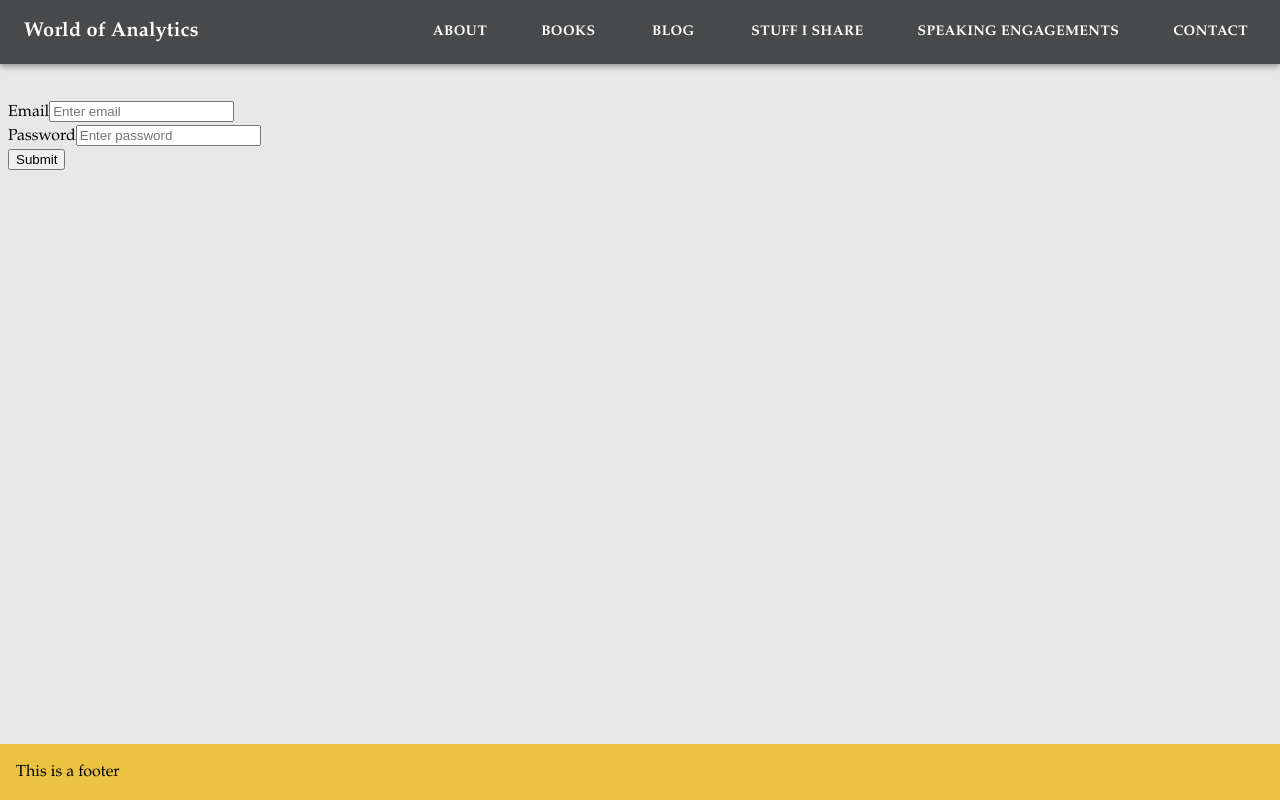
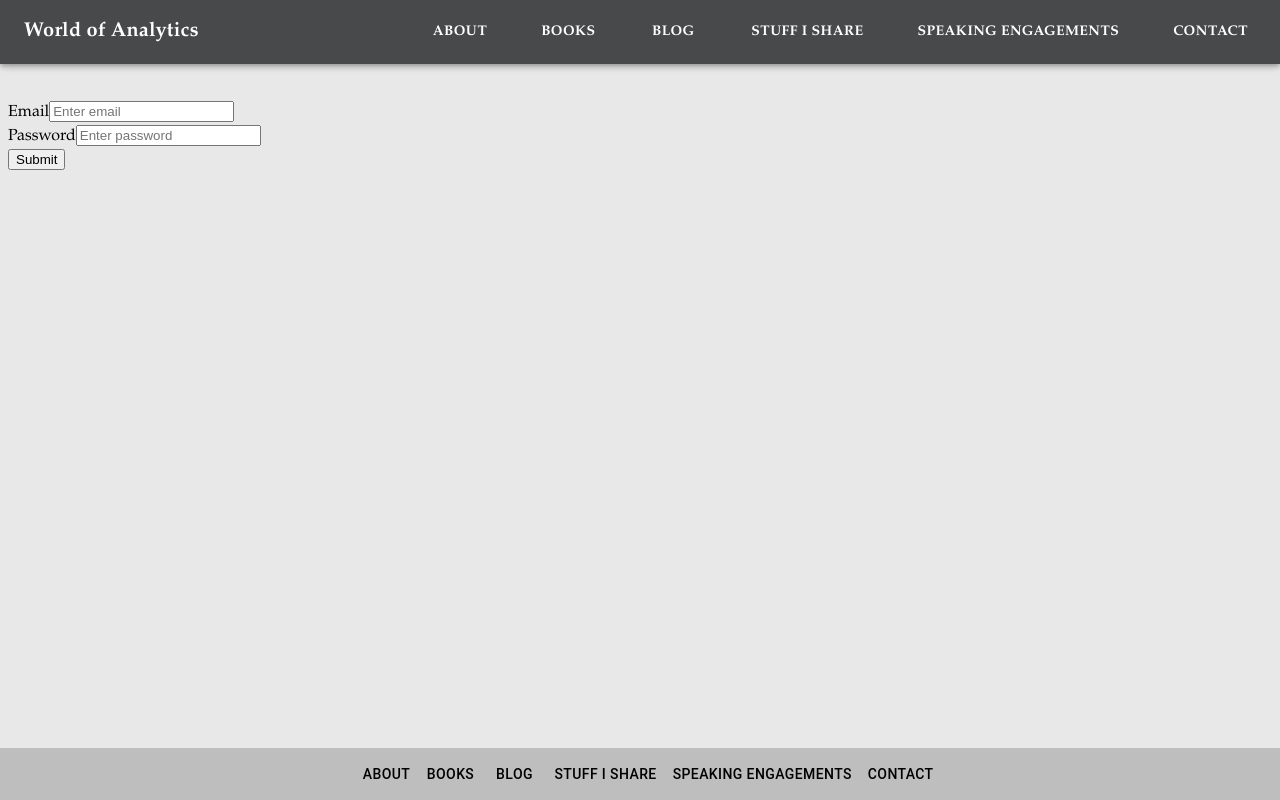
Before and after one commit to Zippylicious/WorldOfAnalytics, a React (Create React App) app in the folder client/: page /login in a window 1280 px wide. Built offline with nearby package versions, Linux system fonts and the light colour scheme.

Commit message:
Added title in bio and blog, updated footer with navigation, added spacing to engagements

```diff
--- a/client/src/about/about.css
+++ b/client/src/about/about.css
@@ -16,7 +16,7 @@
 	display: inline-block;
 }
 
-.aboutContent h3 {
+.aboutContent h2 {
 	margin-top: 0;
 }
 
--- a/client/src/about/about.js
+++ b/client/src/about/about.js
@@ -26,7 +26,7 @@ class About extends Component {
         </div>
 
         <div className="aboutContent">
-          <h3>Bio</h3>
+          <h2>John K. Thompson</h2>
           <p>{this.state.about.bio}</p>
         </div>
       </div>
--- a/client/src/blog/blog.css
+++ b/client/src/blog/blog.css
@@ -28,3 +28,9 @@
 .blogWrapper button {
 	margin-left: 3%;
 }
+
+.blogPreviewTitle {
+	width: 50%;
+	margin: 0 auto;
+	margin-top: 125px;
+}
--- a/client/src/blog/blog.js
+++ b/client/src/blog/blog.js
@@ -57,6 +57,9 @@ class Blog extends Component {
 			<div className="blogWrapper">
 				{ (this.state.isPreview === 1) ?
 					<div>
+						<div className="blogPreviewTitle">
+							<h2>World of Analytics Blog – Musings on Data, Analytics, AI & More</h2>
+						</div>
 						{this.state.posts.map((post) =>
 							<div className="blog preview" name="preview" key={post._id} onClick={() => this._switchToPost(post._id)}>
 								<p className="previewTitle">{post.title}</p>
--- a/client/src/engagements/engagements.css
+++ b/client/src/engagements/engagements.css
@@ -18,3 +18,7 @@
 	width: 50%;
 	margin: 0 auto;
 }
+
+.past {
+	margin-top: 45px;
+}
--- a/client/src/engagements/pastEngagements.js
+++ b/client/src/engagements/pastEngagements.js
@@ -20,7 +20,7 @@ class PastEngagements extends Component {
 
 	render () {
 		return (
-			<div className="engagementsSection">
+			<div className="engagementsSection past">
 				<h2>Past Engagements</h2>
 				{this.state.engagements.map((engagement) =>
 					<div className="engagement" name="engagement" key={engagement._id}>
--- a/client/src/engagements/upcomingEngagements.js
+++ b/client/src/engagements/upcomingEngagements.js
@@ -20,7 +20,7 @@ class UpcomingEngagements extends Component {
 
 	render () {
 		return (
-			<div className="engagementsSection">
+			<div className="engagementsSection upcoming">
 				<h2>Upcoming Engagements</h2>
 				{this.state.engagements.map((engagement) =>
 					<div className="engagement" name="engagement" key={engagement._id}>
--- a/client/src/footer/footer.css
+++ b/client/src/footer/footer.css
@@ -1,9 +1,15 @@
 .footer{
   margin-top: 1rem;
-  padding: 1rem;
-  background-color: rgb(235, 195, 64);
+  padding: .5rem;
+  background-color: #BEBEBE;
   position: fixed;
   bottom: 0;
   left: 0;
   width: 100%;
+  text-align: center;
 }
+
+.footerItems {
+	display: inline-block;
+	margin: 0 auto;
+}
--- a/client/src/footer/footer.js
+++ b/client/src/footer/footer.js
@@ -1,21 +1,62 @@
 import React, {Component} from 'react';
+import { Link as RouterLink } from "react-router-dom";
+import { AppBar, Toolbar, Typography, makeStyles, Button } from "@material-ui/core";
 import './footer.css';
 
-class Footer extends Component {
+export default function Footer() {
 
-	constructor(props) {
-		super(props);
-		this.state = {}
-	}
+	const headerList = [
+		{
+			label: "About",
+			href: "/"
+		},
+		{
+			label: "Books",
+			href: "/books"
+		},
+		{
+			label: "Blog",
+			href: "/blog"
+		},
+		{
+			label: "Stuff I Share",
+			href: "/share"
+		},
+		{
+			label: "Speaking Engagements",
+			href: "/engagements"
+		},
+		{
+			label: "Contact",
+			href: "/contact"
+		}
+	]
 
+	const getHeaderList = () => {
+		return headerList.map(( { label, href }) => {
+			return (
+	    <Button
+	      {...{
+	        key: label,
+	        color: "inherit",
+	        to: href,
+	        component: RouterLink,
+	      }}
+	      className="footerItem"
+	      >
 
-	render() {
-		return (
-			<div className="footer">
-				This is a footer
+	      {label}
+
+	    </Button>
+	  );
+		});
+	};
+
+	return (
+		<div className="footer">
+			<div className="footerItems">
+				{getHeaderList()}
 			</div>
-		);
-	}
+		</div>
+	);
 }
-
-export default Footer;
```
Also changed, not shown: 1 other file (tests, documents, lock files or other folders).
